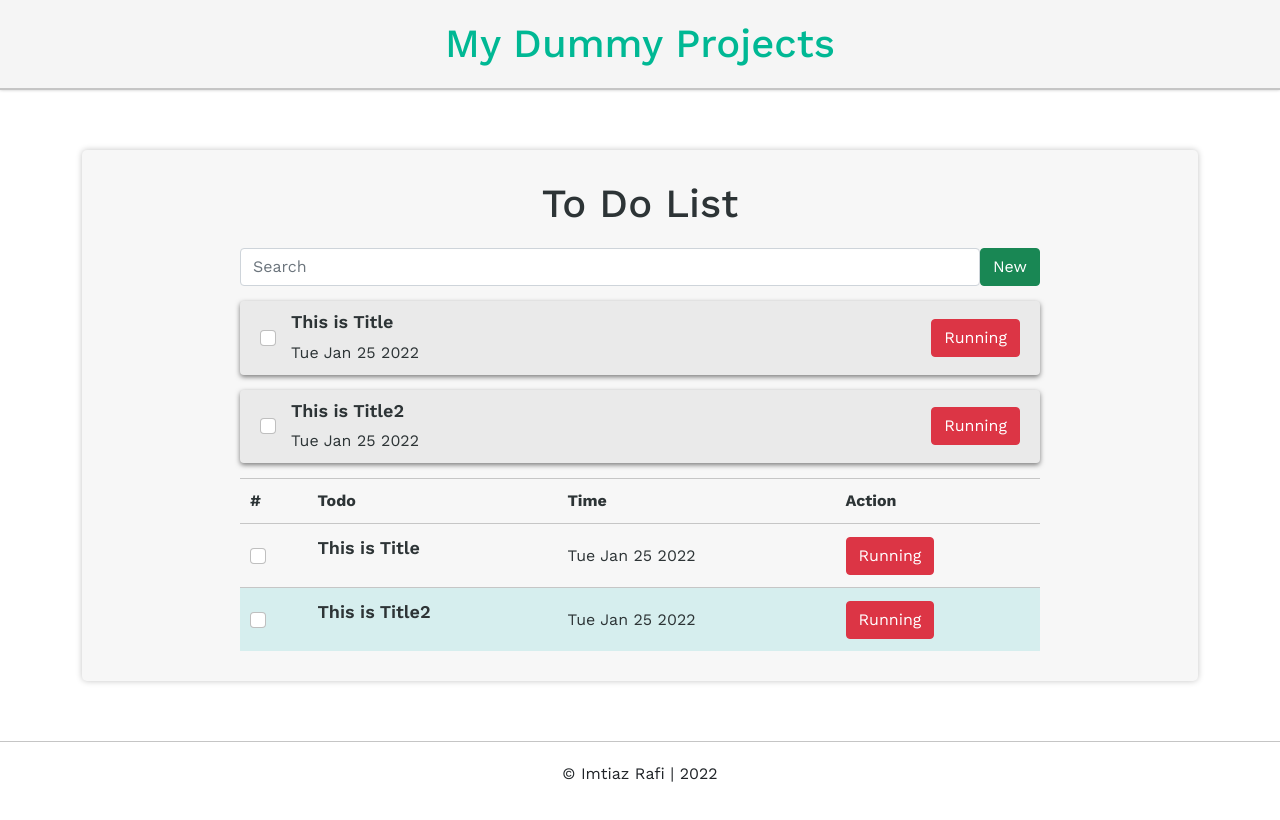
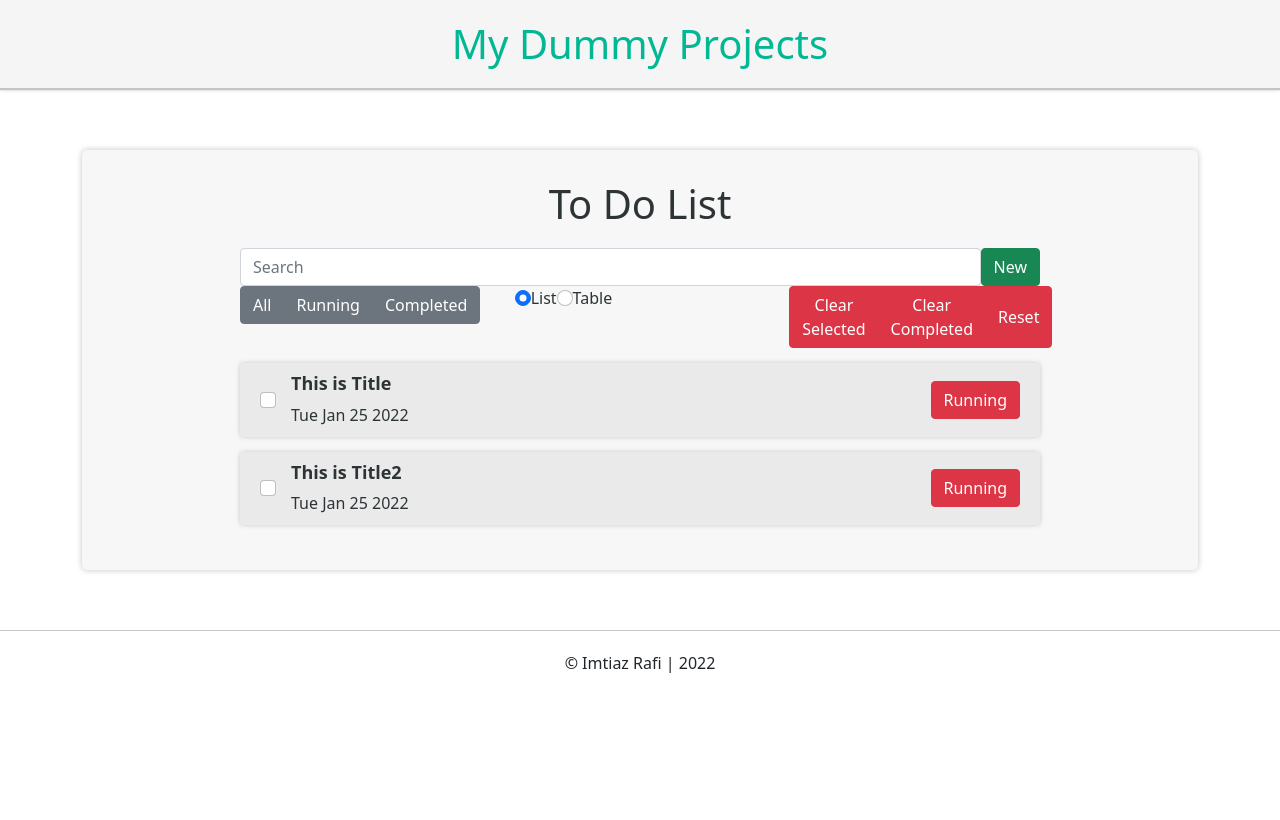
Before and after one commit to Imtiaz-Rafi/Dummy-Projects, a React (Create React App) app: page /todolist in a window 1280 px wide. Built offline with nearby package versions, Linux system fonts and the light colour scheme.

Commit message:
view, filter & bulk controller added

```diff
--- a/package.json
+++ b/package.json
@@ -3,7 +3,7 @@
   "version": "0.1.0",
   "private": true,
   "dependencies": {
-    "@testing-library/jest-dom": "^5.16.1",
+    "@testing-library/jest-dom": "^5.16.2",
     "@testing-library/react": "^12.1.2",
     "@testing-library/user-event": "^13.5.0",
     "bootstrap": "^5.1.3",
--- a/src/components/css/style.css
+++ b/src/components/css/style.css
@@ -1,5 +1,3 @@
-.App {
-}
 * {
     margin: 0;
     padding: 0;
--- a/src/components/todo/controller/index.jsx
+++ /dev/null
@@ -1,20 +0,0 @@
-import React from "react";
-import PropTypes from "prop-types";
-
-import SearchInput from "./search-input";
-
-const Controller = ({ term, handleSearch, toggleForm }) => {
-    return (
-        <div>
-            <SearchInput term={term} handleSearch={handleSearch} toggleForm={toggleForm} />
-        </div>
-    );
-};
-
-Controller.propTypes = {
-    term: PropTypes.string.isRequired,
-    handleSearch: PropTypes.func.isRequired,
-    toggleForm: PropTypes.func.isRequired,
-};
-
-export default Controller;
--- /dev/null
+++ b/src/components/todo/controllers/bulk-controller.jsx
@@ -0,0 +1,27 @@
+import React from "react";
+import PropTypes from "prop-types";
+import { Button, ButtonGroup } from "reactstrap";
+
+const BulkController = ({ clearSelected, clearCompleted, reset }) => {
+    return (
+        <ButtonGroup>
+            <Button color="danger" onClick={clearSelected}>
+                Clear Selected
+            </Button>
+            <Button color="danger" onClick={clearCompleted}>
+                Clear Completed
+            </Button>
+            <Button color="danger" onClick={reset}>
+                Reset
+            </Button>
+        </ButtonGroup>
+    );
+};
+
+BulkController.propTypes = {
+    clearSelected: PropTypes.func.isRequired,
+    clearCompleted: PropTypes.func.isRequired,
+    reset: PropTypes.func.isRequired,
+};
+
+export default BulkController;
--- /dev/null
+++ b/src/components/todo/controllers/filter-controller.jsx
@@ -0,0 +1,19 @@
+import React from "react";
+import PropTypes from "prop-types";
+import { Button, ButtonGroup } from "reactstrap";
+
+const FilterController = ({ handleFilter }) => {
+    return (
+        <ButtonGroup>
+            <Button onClick={() => handleFilter("all")}>All</Button>
+            <Button onClick={() => handleFilter("running")}>Running</Button>
+            <Button onClick={() => handleFilter("completed")}>Completed</Button>
+        </ButtonGroup>
+    );
+};
+
+FilterController.propTypes = {
+    handleFilter: PropTypes.func.isRequired,
+};
+
+export default FilterController;
--- /dev/null
+++ b/src/components/todo/controllers/index.jsx
@@ -0,0 +1,53 @@
+import React from "react";
+import PropTypes from "prop-types";
+import { Row, Col } from "reactstrap";
+
+import SearchPanel from "./search-panel";
+import ViewController from "./view-controller";
+import FilterController from "./filter-controller";
+import BulkController from "./bulk-controller";
+
+const Controllers = ({
+    term,
+    view,
+    handleSearch,
+    toggleForm,
+    handleFilter,
+    changeView,
+    clearSelected,
+    clearCompleted,
+    reset,
+}) => {
+    return (
+        <div>
+            <SearchPanel term={term} handleSearch={handleSearch} toggleForm={toggleForm} />
+            <Row>
+                <Col md={{ size: 4 }}>
+                    <FilterController handleFilter={handleFilter} />
+                </Col>
+                <Col md={{ size: 4 }}>
+                    <ViewController view={view} changeView={changeView} />
+                </Col>
+                <Col md={{ size: 4 }} className="d-flex">
+                    <div className="ml-auto">
+                        <BulkController clearSelected={clearSelected} clearCompleted={clearCompleted} reset={reset} />
+                    </div>
+                </Col>
+            </Row>
+        </div>
+    );
+};
+
+Controllers.propTypes = {
+    term: PropTypes.string.isRequired,
+    view: PropTypes.string.isRequired,
+    handleSearch: PropTypes.func.isRequired,
+    toggleForm: PropTypes.func.isRequired,
+    handleFilter: PropTypes.func.isRequired,
+    changeView: PropTypes.func.isRequired,
+    clearSelected: PropTypes.func.isRequired,
+    clearCompleted: PropTypes.func.isRequired,
+    reset: PropTypes.func.isRequired,
+};
+
+export default Controllers;
--- a/src/components/todo/controller/search-input.jsx
+++ b/src/components/todo/controllers/search-panel.jsx
@@ -2,10 +2,10 @@ import React from "react";
 import PropTypes from "prop-types";
 import { Button, Input } from "reactstrap";
 
-const SearchInput = ({ term, handleSearch, toggleForm }) => {
+const SearchPanel = ({ term, handleSearch, toggleForm }) => {
     return (
         <div className="d-flex">
-            <Input type="search" value={term} placeholder="Search" onChange={handleSearch} />
+            <Input className="md-5" type="search" value={term} placeholder="Search" onChange={handleSearch} />
             <Button color="success" onClick={toggleForm}>
                 New
             </Button>
@@ -13,10 +13,10 @@ const SearchInput = ({ term, handleSearch, toggleForm }) => {
     );
 };
 
-SearchInput.propTypes = {
+SearchPanel.propTypes = {
     term: PropTypes.string.isRequired,
     handleSearch: PropTypes.func.isRequired,
     toggleForm: PropTypes.func.isRequired,
 };
 
-export default SearchInput;
+export default SearchPanel;
--- /dev/null
+++ b/src/components/todo/controllers/view-controller.jsx
@@ -0,0 +1,41 @@
+import React from "react";
+import PropTypes from "prop-types";
+import { Input, Label } from "reactstrap";
+
+const ViewController = ({ changeView, view }) => {
+    return (
+        <div className="d-flex">
+            <Label for="list-view" className="mr-4">
+                <Input
+                    type="radio"
+                    name="view"
+                    value="list"
+                    id="list-view"
+                    onChange={changeView}
+                    className="d-inline-block"
+                    checked={view === "list"}
+                />
+                List
+            </Label>
+            <Label for="table-view" className="mr-4">
+                <Input
+                    type="radio"
+                    name="view"
+                    value="table"
+                    id="table-view"
+                    onChange={changeView}
+                    className="d-inline-block"
+                    checked={view === "table"}
+                />
+                Table
+            </Label>
+        </div>
+    );
+};
+
+ViewController.propTypes = {
+    view: PropTypes.string.isRequired,
+    changeView: PropTypes.func.isRequired,
+};
+
+export default ViewController;
--- a/src/components/todo/index.jsx
+++ b/src/components/todo/index.jsx
@@ -2,7 +2,7 @@ import React from "react";
 import classes from "./todo.module.css";
 import ListView from "./listview";
 import TableView from "./tableview";
-import Controller from "./controller";
+import Controllers from "./controllers";
 import TodoForm from "./todoForm";
 import shortid from "shortid";
 
@@ -30,11 +30,23 @@ class Todolist extends React.Component {
         ],
         isModalOpen: false,
         SearchTerm: "",
+        TodoView: "list",
     };
 
-    toggleSelect = (todoId) => {};
-    toggleComplete = (todoId) => {};
-    handleChange = () => {};
+    toggleSelect = (todoId) => {
+        const todos = [...this.state.todos];
+        const todo = todos.find((t) => t.id === todoId);
+        todo.isSelect = !todo.isSelect;
+
+        this.setState({ todos });
+    };
+    toggleComplete = (todoId) => {
+        const todos = [...this.state.todos];
+        const todo = todos.find((t) => t.id === todoId);
+        todo.isComplete = !todo.isComplete;
+
+        this.setState({ todos });
+    };
     handleSearch = () => {};
     toggleForm = () => {
         this.setState({ isModalOpen: !this.state.isModalOpen });
@@ -49,30 +61,41 @@ class Todolist extends React.Component {
         this.setState({ todos });
         this.toggleForm();
     };
+    handleFilter = () => {};
+    changeView = (event) => {
+        this.setState({
+            TodoView: event.target.value,
+        });
+    };
+    clearSelected = () => {};
+    clearCompleted = () => {};
+    reset = () => {};
 
+    getView = () => {
+        return this.state.TodoView === "list" ? (
+            <ListView todos={this.state.todos} toggleSelect={this.toggleSelect} toggleComplete={this.toggleComplete} />
+        ) : (
+            <TableView todos={this.state.todos} toggleSelect={this.toggleSelect} toggleComplete={this.toggleComplete} />
+        );
+    };
     render() {
         return (
             <div className={`"text-center" ${classes.container}`}>
                 <h1 className="body-element">To Do List</h1>
                 <div>
-                    <Controller
+                    <Controllers
                         term={this.state.SearchTerm}
+                        view={this.state.TodoView}
                         handleSearch={this.handleSearch}
                         toggleForm={this.toggleForm}
+                        handleFilter={this.handleFilter}
+                        changeView={this.changeView}
+                        clearSelected={this.clearSelected}
+                        clearCompleted={this.clearCompleted}
+                        reset={this.reset}
                     />
                 </div>
-                <div className={classes.list_view}>
-                    <ListView
-                        todos={this.state.todos}
-                        toggleSelect={this.toggleSelect}
-                        toggleComplete={this.toggleComplete}
-                    />
-                    <TableView
-                        todos={this.state.todos}
-                        toggleSelect={this.toggleSelect}
-                        toggleComplete={this.toggleComplete}
-                    />
-                </div>
+                <div className={classes.list_view}>{this.getView()}</div>
                 <Modal isOpen={this.state.isModalOpen} toggle={this.toggleForm}>
                     <ModalHeader>Create New ToDo Task</ModalHeader>
                     <ModalBody>
--- a/src/components/todo/todo.module.css
+++ b/src/components/todo/todo.module.css
@@ -6,7 +6,7 @@
     margin: 15px 0px;
     padding: 10px 20px;
     border-radius: 4px;
-    box-shadow: 0px 2px 5px 0px rgb(0 0 0 / 50%);
+    box-shadow: 0px 0px 5px 0px rgb(0 0 0 / 20%);
 }
 .container {
     max-width: 800px;
--- a/src/index.js
+++ b/src/index.js
@@ -1,8 +1,8 @@
 import React from "react";
 import ReactDOM from "react-dom";
 import { BrowserRouter } from "react-router-dom";
-import "bootstrap/dist/css/bootstrap.css";
 import "./index.css";
+import "bootstrap/dist/css/bootstrap.min.css";
 import App from "./components/App";
 
 ReactDOM.render(
```
Also changed, not shown: 1 other file (tests, documents, lock files or other folders).
